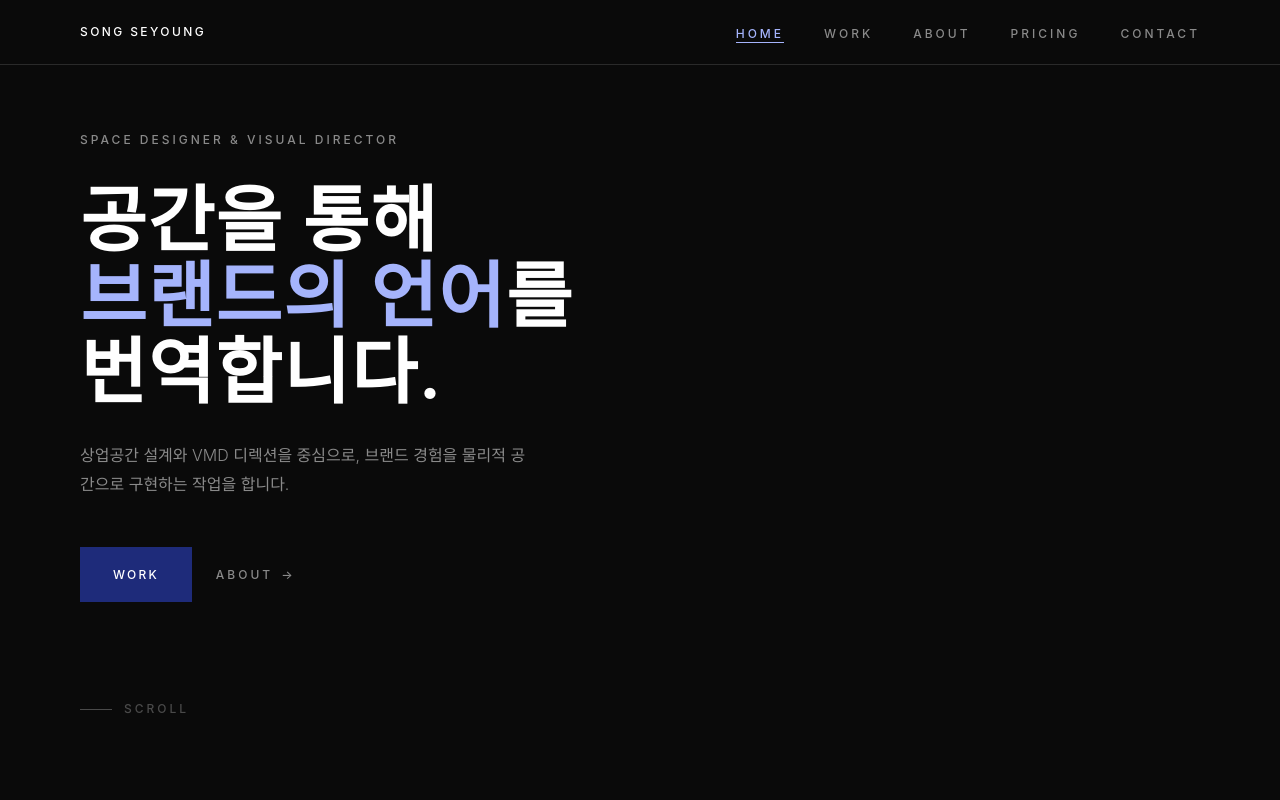
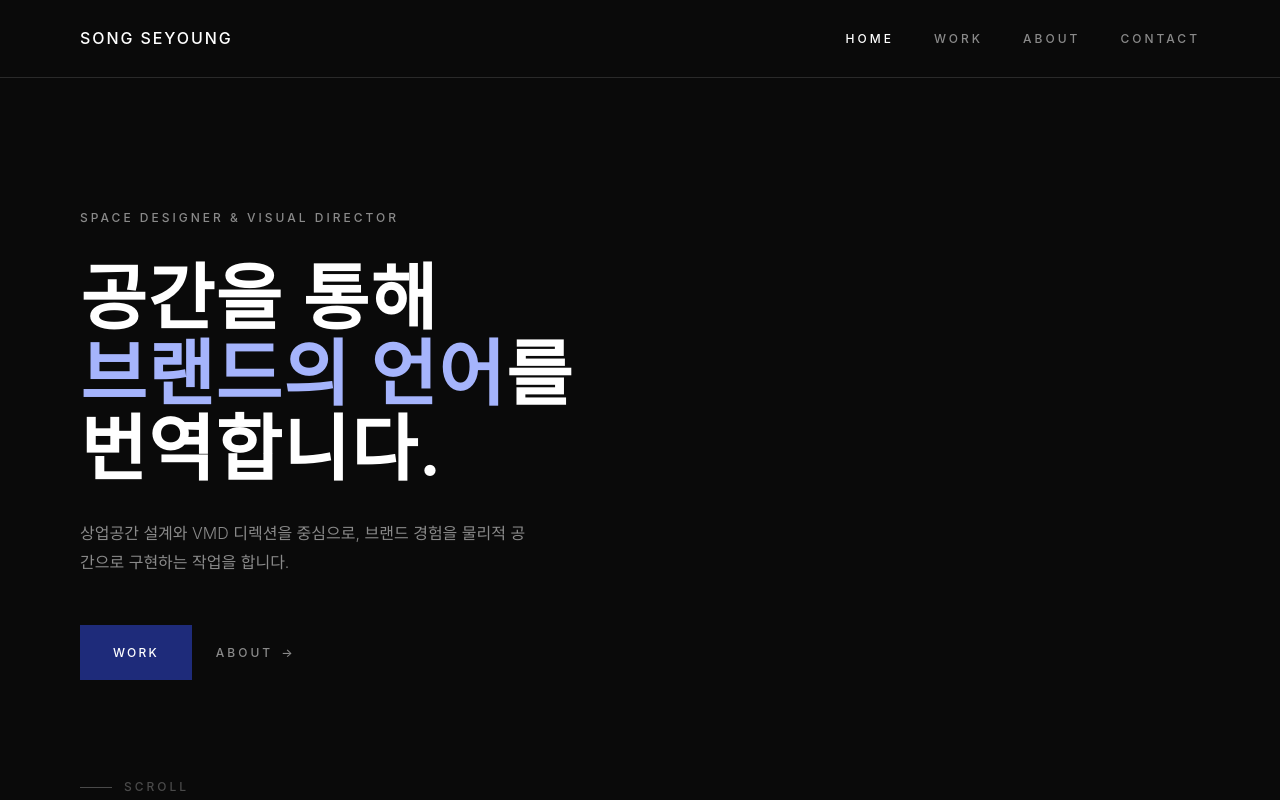
Before and after one commit to ssysje987/portfolio, a Next.js app: page / in a window 1280 px wide. Shown: the top 800 px of the page. Built offline with nearby package versions, Linux system fonts and the light colour scheme.

Commit message:
Replace Nav with new designer navigation spec

```diff
--- a/components/Nav.tsx
+++ b/components/Nav.tsx
@@ -1,18 +1,9 @@
-"use client";
+'use client';
 
-import Link from "next/link";
-import { usePathname } from "next/navigation";
-import { useEffect, useState } from "react";
-
-const links = [
-  { label: "HOME", href: "/" },
-  { label: "WORK", href: "/work" },
-  { label: "ABOUT", href: "/about" },
-  { label: "PRICING", href: "/pricing" },
-  { label: "CONTACT", href: "/contact" },
-];
-
-
+import Link from 'next/link';
+import { usePathname } from 'next/navigation';
+import { useState, useEffect } from 'react';
+import { Menu, X } from 'lucide-react';
 
 export default function Nav() {
   const pathname = usePathname();
@@ -20,86 +11,72 @@ export default function Nav() {
   const [menuOpen, setMenuOpen] = useState(false);
 
   useEffect(() => {
-    const onScroll = () => setScrolled(window.scrollY > 20);
-    window.addEventListener("scroll", onScroll, { passive: true });
-    return () => window.removeEventListener("scroll", onScroll);
+    const handleScroll = () => {
+      setScrolled(window.scrollY > 20);
+    };
+    window.addEventListener('scroll', handleScroll, { passive: true });
+    return () => window.removeEventListener('scroll', handleScroll);
   }, []);
 
-  useEffect(() => {
-    setMenuOpen(false);
-  }, [pathname]);
+  const links = [
+    { label: 'HOME', href: '/' },
+    { label: 'WORK', href: '/work' },
+    { label: 'ABOUT', href: '/about' },
+    { label: 'CONTACT', href: '/contact' },
+  ];
+
+  const linkClass = (href: string) =>
+    'text-[12px] font-medium uppercase tracking-[0.25em] transition-colors duration-200 ' +
+    (pathname === href ? 'text-white' : 'text-[#8A8A8A] hover:text-white');
+
+  const mobileLinkClass = (href: string) =>
+    'mb-6 text-[32px] font-medium uppercase tracking-[0.25em] transition-colors duration-200 ' +
+    (pathname === href ? 'text-white' : 'text-[#8A8A8A] hover:text-white');
+
+  let navClasses = 'sticky top-0 z-50 border-b border-[#2A2A2A] ';
+  navClasses += scrolled ? 'bg-[#0A0A0A]/95 backdrop-blur ' : 'bg-[#0A0A0A] ';
+  navClasses += 'py-6 px-20';
 
   return (
-    <header
-      className={`fixed top-0 left-0 right-0 z-50 border-b border-border transition-all duration-300 ${
-        scrolled ? "bg-bg/95 backdrop-blur-md" : "bg-bg/60"
-      }`}
-    >
-      <nav className="max-w-content mx-auto px-20 max-md:px-6 min-h-16 flex items-center justify-between relative">
-        <Link
-          href="/"
-          className="t-label text-white tracking-[0.2em] hover:text-cobalt-light transition-colors duration-200"
+    <nav className={navClasses}>
+      <div className='max-w-7xl mx-auto flex items-center justify-between'>
+        <Link href='/' className='text-white text-[16px] font-medium tracking-[0.12em]'>SONG SEYOUNG</Link>
+        <div className='hidden md:flex items-center gap-10'>
+          {links.map(({ label, href }) => (
+            <Link key={href} href={href} className={linkClass(href)}>
+              {label}
+            </Link>
+          ))}
+        </div>
+        <button
+          className='md:hidden text-[#8A8A8A] hover:text-white'
+          onClick={() => setMenuOpen(true)}
+          aria-label='Open Menu'
         >
-          SONG SEYOUNG
-        </Link>
-
-        <button
-          type="button"
-          className="md:hidden t-label text-gray-2 hover:text-white transition-colors duration-200"
-          onClick={() => setMenuOpen((prev) => !prev)}
-          aria-expanded={menuOpen}
-          aria-controls="mobile-nav-menu"
-          aria-label="Toggle navigation menu"
-        >
-          {menuOpen ? "CLOSE" : "MENU"}
+          <Menu size={24} />
         </button>
-
-        <ul className="hidden md:flex items-center gap-10">
-          {links.map(({ label, href }) => {
-            const isActive =
-              href === "/" ? pathname === "/" : pathname.startsWith(href);
-            return (
-              <li key={label}>
-                <Link
-                  href={href}
-                  className={`relative t-label transition-colors duration-200
-                    after:absolute after:-bottom-0.5 after:left-0 after:h-px after:w-0
-                    after:bg-cobalt-light after:transition-all after:duration-200
-                    hover:after:w-full hover:text-white
-                    ${isActive ? "text-cobalt-light after:w-full" : "text-gray-2"}`}
-                >
-                  {label}
-                </Link>
-              </li>
-            );
-          })}
-        </ul>
-      </nav>
-
-      <div
-        id="mobile-nav-menu"
-        className={`md:hidden border-t border-border overflow-hidden transition-[max-height] duration-300 ${
-          menuOpen ? "max-h-80" : "max-h-0"
-        }`}
-      >
-        <ul className="px-6 py-3 flex flex-col gap-1 bg-bg/95 backdrop-blur-md">
-          {links.map(({ label, href }) => {
-            const isActive = href === "/" ? pathname === "/" : pathname.startsWith(href);
-            return (
-              <li key={label}>
-                <Link
-                  href={href}
-                  className={`block py-3 t-label tracking-[0.15em] transition-colors duration-200 ${
-                    isActive ? "text-cobalt-light" : "text-gray-2 hover:text-white"
-                  }`}
-                >
-                  {label}
-                </Link>
-              </li>
-            );
-          })}
-        </ul>
       </div>
-    </header>
+      {menuOpen && (
+        <div className='fixed inset-0 bg-[#0A0A0A] flex flex-col items-center justify-center z-40'>
+          <button
+            className='absolute top-8 right-8 text-[#8A8A8A] hover:text-white'
+            onClick={() => setMenuOpen(false)}
+            aria-label='Close Menu'
+          >
+            <X size={32} />
+          </button>
+          {links.map(({ label, href }) => (
+            <Link
+              key={href}
+              href={href}
+              onClick={() => setMenuOpen(false)}
+              className={mobileLinkClass(href)}
+            >
+              {label}
+            </Link>
+          ))}
+        </div>
+      )}
+    </nav>
   );
 }
```
